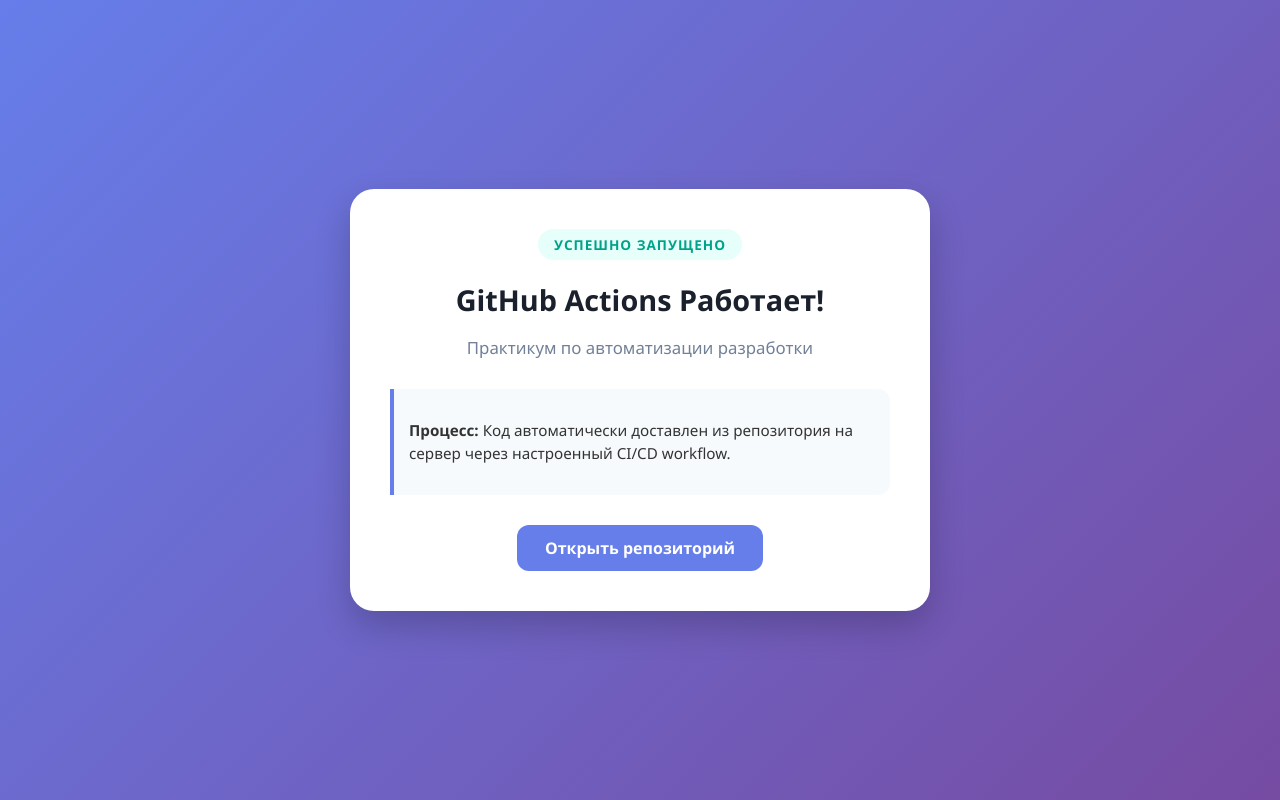
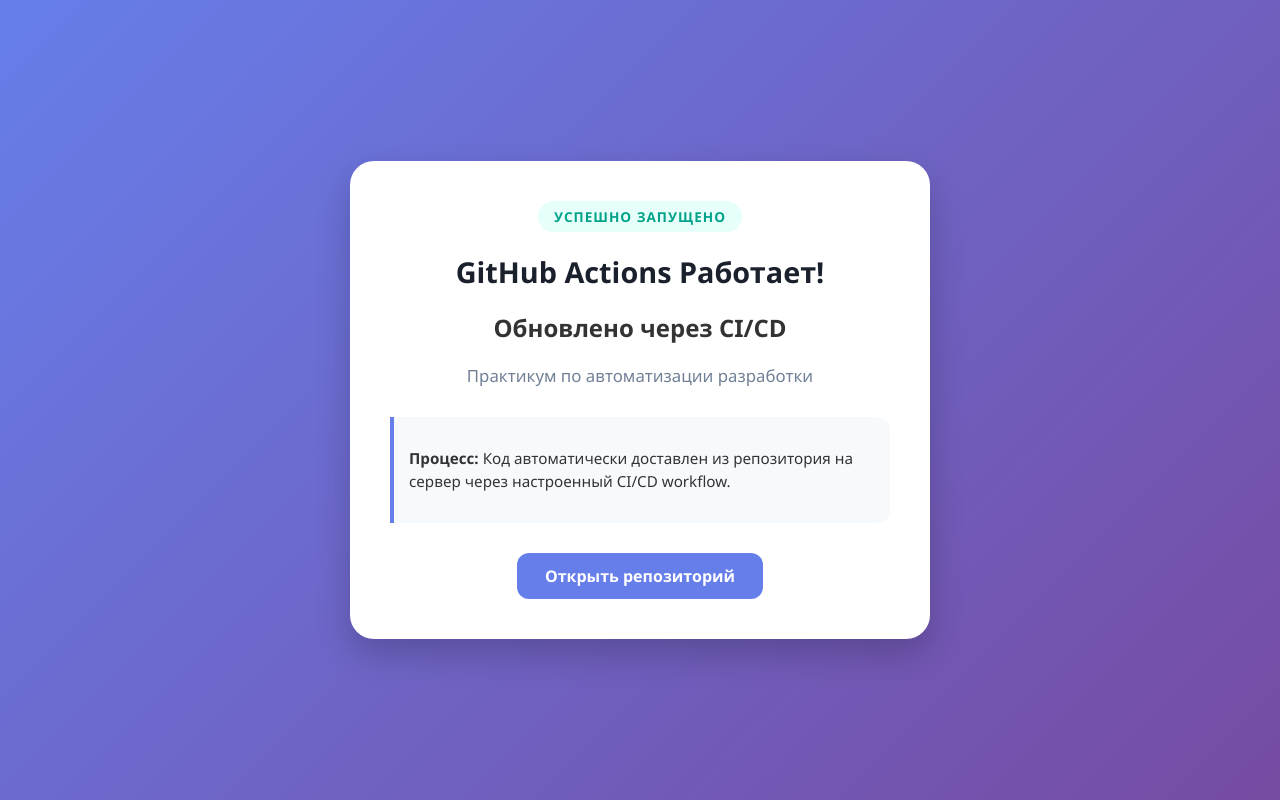
Before and after one commit to LoMenol/Site-cicd, a plain HTML site: page index.html in a window 1280 px wide. Drawn offline with Linux system fonts and the light colour scheme.

Commit message:
Add CI/CD update message to index.html

```diff
--- a/index.html
+++ b/index.html
@@ -10,6 +10,7 @@
     <div class="card">
         <div class="status-badge">Успешно запущено</div>
         <h1>GitHub Actions Работает!</h1>
+        <h2>Обновлено через CI/CD</h2>
         <p class="subtitle">Практикум по автоматизации разработки</p>
         <div class="info-block">
             <p><strong>Процесс:</strong> Код автоматически доставлен из репозитория на сервер через настроенный CI/CD workflow.</p>
```
